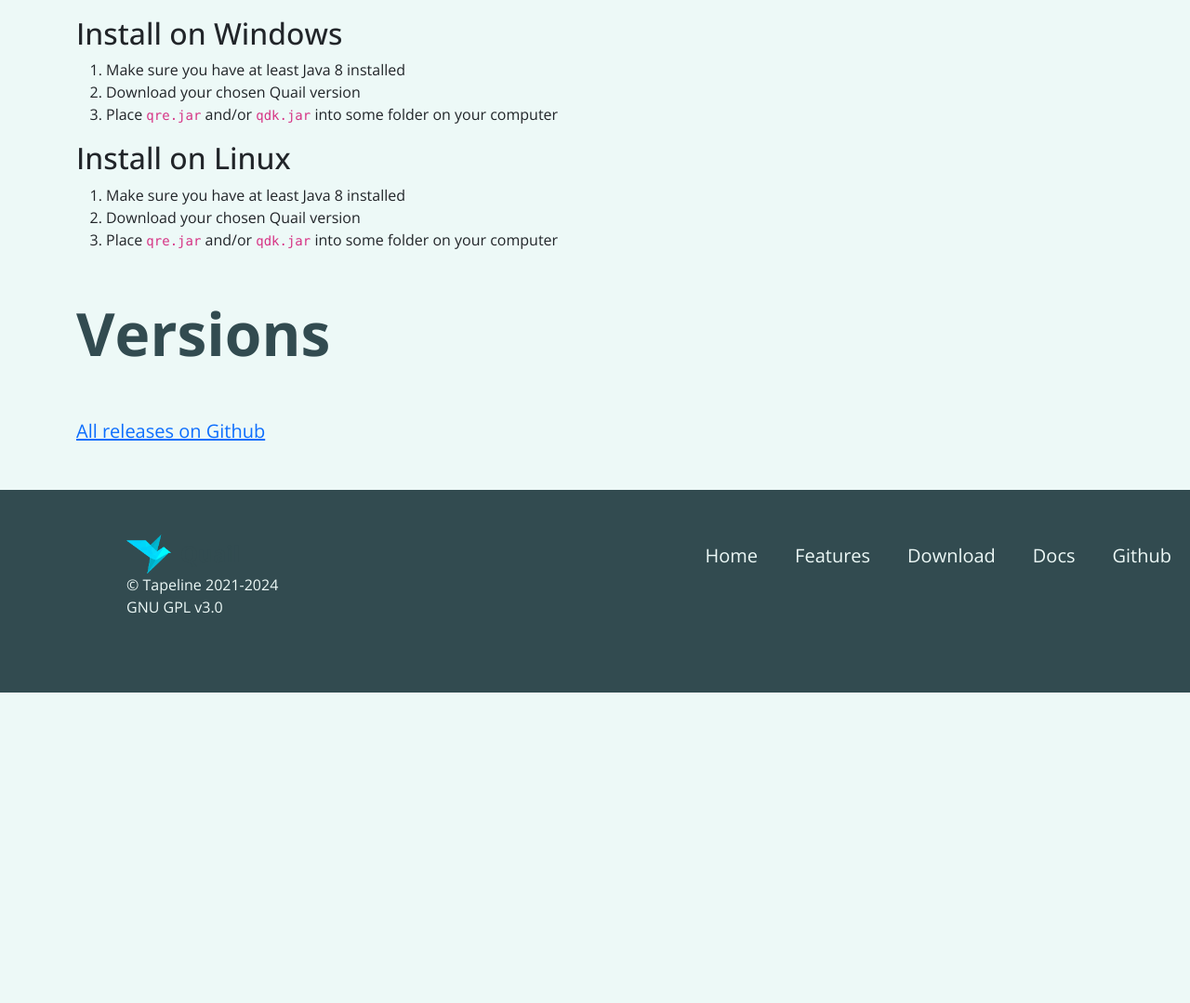
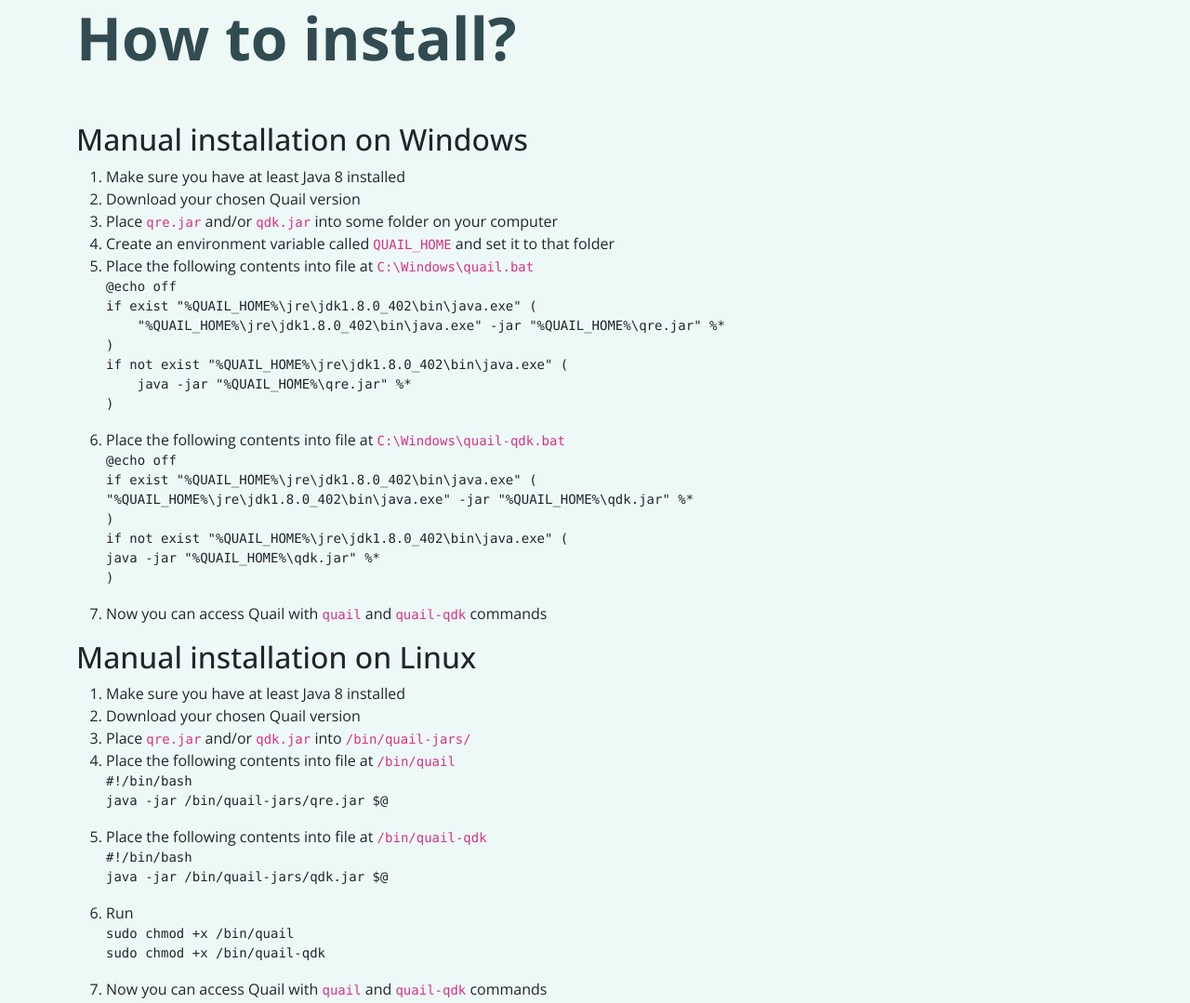
Before and after one commit to Quail-Language/quail-language.github.io, a plain HTML site: page download.html in a window 1280 px wide. Shown: the part 947-2026 px from the top of the page at 93% size. Before the commit the page ends 1692 px from the top, so only its background shows below. Drawn offline with nearby package versions, Linux system fonts and the light colour scheme.

Commit message:
Add files via upload

```diff
--- a/download.html
+++ b/download.html
@@ -32,9 +32,12 @@
     <div class="container main-content" id="about">
       <div class="content-left what-is-quail w-100">
         <h1>Download Quail</h1>
-        <p class="mb-5">Here you can get QRE and QDK downloads and see tutorial on how to install it
-          <br><br><br></p>
-
+        <p class="mb-5">Here you can get QRE and QDK downloads and see tutorial on how to install it</p>
+        <span class="badge rounded-pill lss-btn q-bg-violet q-lead-btn fs-5"
+              onclick="window.location.href = '/winsetup-quail.exe'">Installer for Windows</span>
+        <span class="badge rounded-pill lss-btn q-bg-violet q-lead-btn fs-5"
+              onclick="window.location.href = '/quail-install.sh'">Installer for Linux</span>
+        <h2 class="mb-5 mt-5 q-dark-text">Manual installation</h2>
         <div class="advantages w-100">
           <div class="advantage">
             <span class="dot q-bg-light-teal"></span>
@@ -60,17 +63,47 @@
       </div>
       <div class="content-left">
         <h1>How to install?</h1>
-        <h2 id="install-windows">Install on Windows</h2>
+        <h2 id="install-windows" class="q-dark-text">Manual installation on Windows</h2>
         <ol>
           <li>Make sure you have at least Java 8 installed</li>
           <li>Download your chosen Quail version</li>
           <li>Place <code>qre.jar</code> and/or <code>qdk.jar</code> into some folder on your computer</li>
+          <li>Create an environment variable called <code>QUAIL_HOME</code> and set it to that folder</li>
+          <li>Place the following contents into file at <code>C:\Windows\quail.bat</code>
+              <pre>
+@echo off
+if exist "%QUAIL_HOME%\jre\jdk1.8.0_402\bin\java.exe" (
+    "%QUAIL_HOME%\jre\jdk1.8.0_402\bin\java.exe" -jar "%QUAIL_HOME%\qre.jar" %*
+)
+if not exist "%QUAIL_HOME%\jre\jdk1.8.0_402\bin\java.exe" (
+    java -jar "%QUAIL_HOME%\qre.jar" %*
+)</pre></li>
+          <li>Place the following contents into file at <code>C:\Windows\quail-qdk.bat</code>
+              <pre>
+@echo off
+if exist "%QUAIL_HOME%\jre\jdk1.8.0_402\bin\java.exe" (
+"%QUAIL_HOME%\jre\jdk1.8.0_402\bin\java.exe" -jar "%QUAIL_HOME%\qdk.jar" %*
+)
+if not exist "%QUAIL_HOME%\jre\jdk1.8.0_402\bin\java.exe" (
+java -jar "%QUAIL_HOME%\qdk.jar" %*
+)</pre></li>
+            <li>Now you can access Quail with <code>quail</code> and <code>quail-qdk</code> commands</li>
         </ol>
-        <h2 id="install-linux">Install on Linux</h2>
+        <h2 id="install-linux" class="q-dark-text">Manual installation on Linux</h2>
         <ol>
           <li>Make sure you have at least Java 8 installed</li>
           <li>Download your chosen Quail version</li>
-          <li>Place <code>qre.jar</code> and/or <code>qdk.jar</code> into some folder on your computer</li>
+          <li>Place <code>qre.jar</code> and/or <code>qdk.jar</code> into <code>/bin/quail-jars/</code></li>
+          <li>Place the following contents into file at <code>/bin/quail</code>
+            <pre>#!/bin/bash
+java -jar /bin/quail-jars/qre.jar $@</pre></li>
+          <li>Place the following contents into file at <code>/bin/quail-qdk</code>
+            <pre>#!/bin/bash
+java -jar /bin/quail-jars/qdk.jar $@</pre></li>
+          <li>Run<pre>
+sudo chmod +x /bin/quail
+sudo chmod +x /bin/quail-qdk</pre></li>
+          <li>Now you can access Quail with <code>quail</code> and <code>quail-qdk</code> commands</li>
         </ol>
       </div>
       <div class="content-left mb-5">
```
Also changed, not shown: 1 other file.
